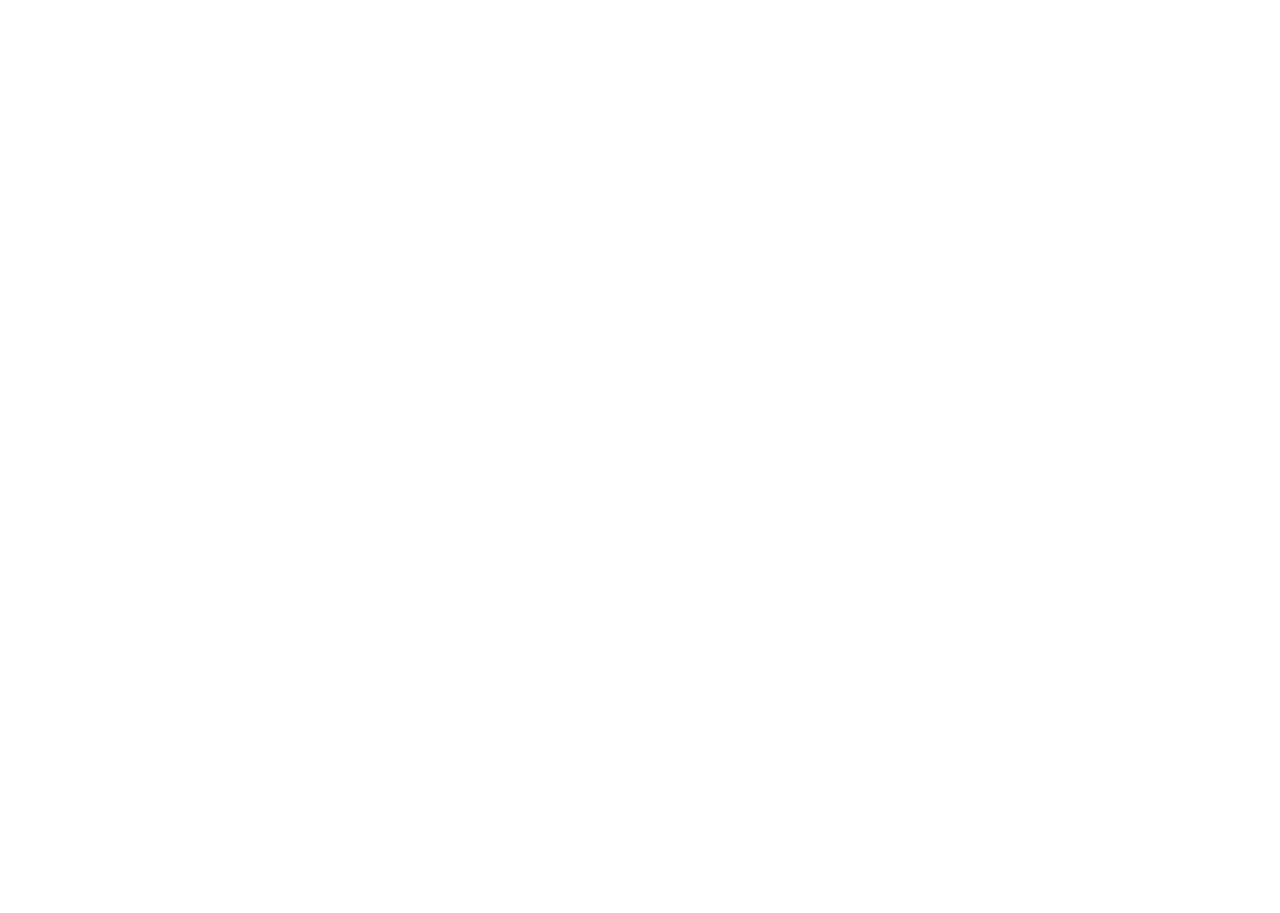
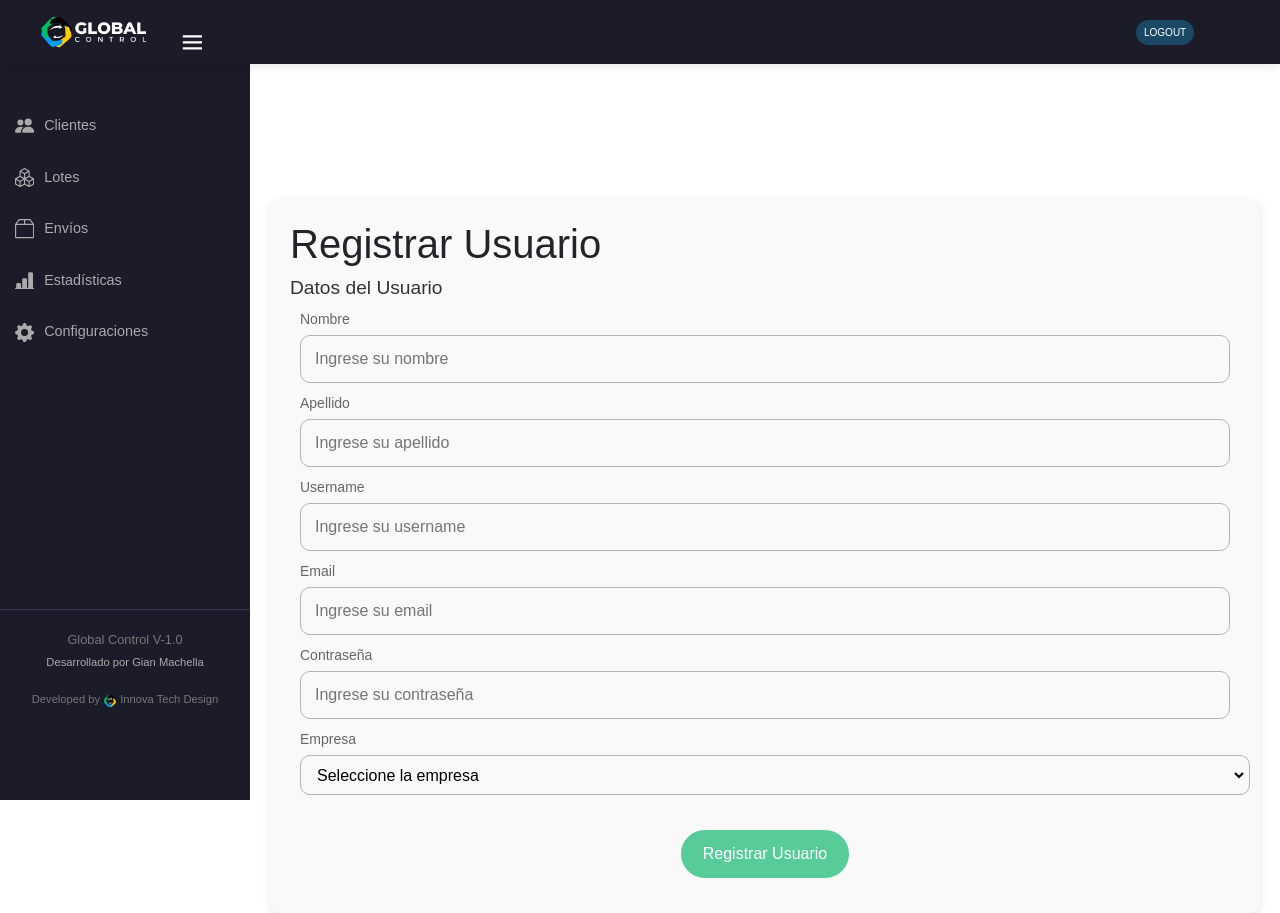
Before and after one commit to gianmachella/FE-m-cargo-system, a React (Create React App) app in the folder frontend/: page /register-user in a window 1280 px wide. Before the commit this address had no page. Before the commit the page ends 800 px from the top, so only its background shows below. Built offline with nearby package versions, Linux system fonts and the light colour scheme; sample sign-in values are in the browser's storage.

Commit message:
create user

```diff
--- a/frontend/src/App.js
+++ b/frontend/src/App.js
@@ -5,6 +5,7 @@
 import CreateBatch from "./components/batches/CreateBatch";
 import CreateClient from "./components/clients/CreateClient";
 import CreateShipment from "./components/shipments/CreateShipment";
+import CreateUser from "./components/auth/createUser/CreateUser";
 import Dashboard from "./pages/Dashboard";
 import { LanguageProvider } from "./contexts/Language.context";
 import ListBatches from "./components/batches/ListBatches";
@@ -23,6 +24,14 @@
           <Routes>
             <Route path="/login" element={<Login />} />
             <Route element={<PrivateRoute />}>
+              <Route
+                path="/register-user"
+                element={
+                  <MainLayout>
+                    <CreateUser />
+                  </MainLayout>
+                }
+              />
               <Route
                 path="/"
                 element={
--- a/frontend/src/components/auth/Login.jsx
+++ b/frontend/src/components/auth/Login.jsx
@@ -4,8 +4,12 @@
 import React, { useContext, useEffect, useState } from "react";
 
 import { AuthContext } from "../../contexts/AuthContext";
+import ButtonComponent from "../button/Button";
+import Input from "../inputs/InputComponent";
 import Logo from "../../images/logos/logo.png";
+import Select from "../select/SelectComponent";
 import Swal from "sweetalert2";
+import { companyOptions } from "../../utilities/options";
 import { useNavigate } from "react-router-dom";
 
 const Login = () => {
@@ -22,12 +26,11 @@
   const navigate = useNavigate();
 
   useEffect(() => {
-    // Redirigir si ya hay un token activo
     const token =
       localStorage.getItem("token") || sessionStorage.getItem("token");
     if (token) {
       login(token);
-      navigate("/"); // Redirige al dashboard u otra ruta segura
+      navigate("/");
     }
   }, [login, navigate]);
 
@@ -47,16 +50,15 @@
       if (response.ok) {
         const token = data.token;
 
-        // Guardar token en el almacenamiento correcto según la opción "remember me"
         if (rememberMe) {
           localStorage.setItem("token", token);
-          localStorage.setItem("rememberMe", "true"); // Guardar preferencia
+          localStorage.setItem("rememberMe", "true");
         } else {
           sessionStorage.setItem("token", token);
           localStorage.setItem("rememberMe", "false");
         }
 
-        login(token); // Actualiza el contexto de autenticación
+        login(token);
 
         Swal.fire({
           icon: "success",
@@ -95,21 +97,25 @@
         </div>
         <form onSubmit={handleSubmit} className="login-form">
           <div className="input-group">
-            <input
-              type="email"
+            <Input
+              inputType="email"
               placeholder="Email"
               value={email}
+              inputText={email}
               onChange={(e) => setEmail(e.target.value)}
               required
+              width="100%"
             />
           </div>
 
           <div className="input-group password-group">
-            <input
-              type={showPassword ? "text" : "password"}
+            <Input
+              inputType={showPassword ? "text" : "password"}
               placeholder="Password"
               value={password}
+              inputText={password}
               onChange={(e) => setPassword(e.target.value)}
+              width="100%"
               required
             />
             <span className="toggle-password" onClick={toggleShowPassword}>
@@ -118,20 +124,20 @@
           </div>
 
           <div className="input-group">
-            <select
+            <Select
               value={company}
+              placeholder="Selecciona una compania"
+              inputText={company}
               onChange={(e) => setCompany(e.target.value)}
+              options={companyOptions}
               required
-            >
-              <option value="">Selecciona una Compañía</option>
-              <option value="company1">Global Cargo</option>
-            </select>
+            />
           </div>
 
-          <div className="input-group">
-            <button className="login-button" type="submit" disabled={loading}>
+          <div className="button-login-area">
+            <ButtonComponent text="Login" size="medium" color="#57cc99">
               {loading ? "Logging in..." : "Login"}
-            </button>
+            </ButtonComponent>
           </div>
         </form>
       </div>
--- /dev/null
+++ b/frontend/src/components/auth/createUser/CreateUser.jsx
@@ -0,0 +1,151 @@
+import { FormContainer, FormSection } from "../../form/Form";
+import React, { useState } from "react";
+
+import Button from "../../button/Button";
+import Input from "../../inputs/InputComponent";
+import Select from "../../select/SelectComponent";
+import Swal from "sweetalert2";
+import { companyOptions } from "../../../utilities/options";
+
+const CreateUser = () => {
+  const [firstName, setFirstName] = useState("");
+  const [lastName, setLastName] = useState("");
+  const [userName, setUserName] = useState("");
+  const [email, setEmail] = useState("");
+  const [password, setPassword] = useState("");
+  const [company, setCompany] = useState("");
+  const [loading, setLoading] = useState(false);
+
+  const handleSubmit = async (e) => {
+    e.preventDefault();
+
+    console.log("🚀 handleSubmit se ejecutó");
+
+    if (
+      !firstName ||
+      !lastName ||
+      !userName ||
+      !email ||
+      !password ||
+      !company
+    ) {
+      Swal.fire("Error", "Todos los campos son obligatorios", "error");
+      return;
+    }
+
+    const userData = {
+      firstName,
+      lastName,
+      userName,
+      email,
+      password,
+      company,
+      createdBy: 1,
+      updatedBy: 1,
+    };
+
+    console.log("📤 Enviando datos:", userData);
+
+    setLoading(true);
+
+    try {
+      const response = await fetch("http://localhost:5000/api/auth/register", {
+        method: "POST",
+        headers: {
+          "Content-Type": "application/json",
+        },
+        body: JSON.stringify(userData),
+      });
+
+      console.log("📡 Respuesta recibida:", response);
+
+      const data = await response.json();
+
+      if (response.ok) {
+        Swal.fire("Éxito", "Usuario creado correctamente", "success");
+        setFirstName("");
+        setLastName("");
+        setUserName("");
+        setEmail("");
+        setPassword("");
+        setCompany("");
+      } else {
+        Swal.fire(
+          "Error",
+          data.message || "No se pudo registrar el usuario",
+          "error"
+        );
+      }
+    } catch (error) {
+      console.error("❌ Error en la solicitud:", error);
+      Swal.fire("Error", "Error de conexión con el servidor", "error");
+    } finally {
+      setLoading(false);
+    }
+  };
+
+  return (
+    <FormContainer>
+      <h1>Registrar Usuario</h1>
+      <form onSubmit={handleSubmit}>
+        <FormSection title="Datos del Usuario">
+          <Input
+            label="Nombre"
+            placeholder="Ingrese su nombre"
+            value={firstName}
+            inputText={firstName}
+            onChange={(e) => setFirstName(e.target.value)}
+          />
+          <Input
+            label="Apellido"
+            placeholder="Ingrese su apellido"
+            value={lastName}
+            inputText={lastName}
+            onChange={(e) => setLastName(e.target.value)}
+          />
+          <Input
+            label="Username"
+            placeholder="Ingrese su username"
+            value={userName}
+            inputText={userName}
+            onChange={(e) => setUserName(e.target.value)}
+          />
+          <Input
+            label="Email"
+            placeholder="Ingrese su email"
+            value={email}
+            inputText={email}
+            onChange={(e) => setEmail(e.target.value)}
+            type="email"
+          />
+          <Input
+            label="Contraseña"
+            placeholder="Ingrese su contraseña"
+            value={password}
+            inputText={password}
+            onChange={(e) => setPassword(e.target.value)}
+            type="password"
+          />
+          <Select
+            label="Empresa"
+            placeholder="Seleccione la empresa"
+            value={company}
+            inputText={company}
+            onChange={(e) => setCompany(e.target.value)}
+            options={companyOptions}
+          />
+        </FormSection>
+        <div className="button-save">
+          <Button
+            text={loading ? "Registrando..." : "Registrar Usuario"}
+            size="medium"
+            color="#57cc99"
+            type="submit"
+          />
+        </div>
+      </form>
+    </FormContainer>
+  );
+};
+
+export default CreateUser;
--- a/frontend/src/components/clients/CreateClient.jsx
+++ b/frontend/src/components/clients/CreateClient.jsx
@@ -3,12 +3,12 @@
 import { BsFillPencilFill, BsX } from "react-icons/bs";
 import { FormContainer, FormSection } from "../form/Form";
 import React, { useEffect, useState } from "react";
-import { countryOptions, shipmentTypeOptions } from "../../utilities/options";
 
 import Button from "../button/Button";
 import Input from "../inputs/InputComponent";
 import Select from "../select/SelectComponent";
 import Swal from "sweetalert2";
+import { countryOptions } from "../../utilities/options";
 import { use } from "react";
 
 const CreateClient = (props) => {
--- a/frontend/src/components/common/SideMenu.jsx
+++ b/frontend/src/components/common/SideMenu.jsx
@@ -57,7 +57,7 @@
           <Link className="text-item-menu" to="/clientes/crear">
             <li className="item-menu-sidebar">
               <BsPeopleFill className="icon-menu" />
-              {!collapsedMenu && key?.admin_sidemenu_item_create_user}
+              {!collapsedMenu && key?.admin_sidemenu_item_create_client}
             </li>
           </Link>
           <Link className="text-item-menu" to="/clientes">
@@ -120,10 +120,25 @@
           <BsBarChartLineFill className="icon-menu" />
           {!collapsedMenu && key?.admin_sidemenu_item_statistics}
         </li>
-        <li className="item-menu-sidebar">
+        <li
+          className="item-menu-sidebar"
+          onClick={() => handleShowMenu("settings")}
+        >
           <BsFillGearFill className="icon-menu" />
           {!collapsedMenu && key?.admin_sidemenu_item_settings}
         </li>
+        <ul
+          className={`submenu${
+            activeMenu === "settings" ? " submenu-active" : ""
+          }`}
+        >
+          <Link className="text-item-menu" to="/register-user">
+            <li className="item-menu-sidebar">
+              <BsBox2 className="icon-menu" />
+              {!collapsedMenu && key?.admin_sidemenu_item_create_user}
+            </li>
+          </Link>
+        </ul>
       </ul>
 
       {/* Pie de página */}
--- a/frontend/src/components/inputs/InputComponent.jsx
+++ b/frontend/src/components/inputs/InputComponent.jsx
@@ -22,6 +22,7 @@
   disabled = false,
   height = "auto",
   width = "auto",
+  required,
 }) => {
   const [inputValue, setInputValue] = useState(inputText);
   const [valid, setValid] = useState(isValid);
@@ -65,6 +66,7 @@
           name={name}
           disabled={disabled}
           style={{ height: "100%" }}
+          required={required}
         />
         {trailingIcon && <span className="input-icon">{trailingIcon}</span>}
       </div>
--- a/frontend/src/contexts/Language.context.js
+++ b/frontend/src/contexts/Language.context.js
@@ -17,7 +17,8 @@
     admin_sidemenu_item_create_shipment: "Crear Envío",
     admin_sidemenu_item_consult_shipment: "Consultar Envío",
     admin_sidemenu_item_users: "Clientes",
-    admin_sidemenu_item_create_user: "Crear Cliente",
+    admin_sidemenu_item_create_client: "Crear Cliente",
+    admin_sidemenu_item_create_user: "Crear Usuario",
     admin_sidemenu_item_update_user: "Actualizar Cliente",
     admin_sidemenu_item_statistics: "Estadísticas",
     admin_sidemenu_item_settings: "Configuraciones",
--- a/frontend/src/utilities/keysTranslator.js
+++ b/frontend/src/utilities/keysTranslator.js
@@ -7,7 +7,7 @@
   admin_sidemenu_item_create_shipment: "Create Shipment",
   admin_sidemenu_item_consult_shipment: "Consult Shipment",
   admin_sidemenu_item_users: "Users",
-  admin_sidemenu_item_create_user: "Create User",
+  admin_sidemenu_item_create_client: "Create Client",
   admin_sidemenu_item_update_user: "Update User",
   admin_sidemenu_item_statistics: "Statistics",
   admin_sidemenu_item_settings: "Settings",
@@ -49,6 +49,7 @@
   admin_text_update: "Update ",
   admin_text_update_volume: "Volume",
   admin_text_update_boxes: "Boxes",
+  admin_sidemenu_item_create_user: "User Create",
 };
 
 const es = {
@@ -59,7 +60,7 @@
   admin_sidemenu_item_create_shipment: "Crear Envio",
   admin_sidemenu_item_consult_shipment: "Consultar Envio",
   admin_sidemenu_item_users: "Usuarios",
-  admin_sidemenu_item_create_user: "Crear Usuario",
+  admin_sidemenu_item_create_client: "Crear Cliente",
   admin_sidemenu_item_update_user: "Actualizar Usuario",
   admin_sidemenu_item_statistics: "Estadisticas",
   admin_sidemenu_item_settings: "Configuraciones",
@@ -103,6 +104,7 @@
   admin_text_update: "Actualizar ",
   admin_text_update_volume: "Volumen",
   admin_text_update_boxes: "Cajas",
+  admin_sidemenu_item_create_user: "Crear Usuario",
 };
 
 export { en, es };
--- a/frontend/src/utilities/options.js
+++ b/frontend/src/utilities/options.js
@@ -90,3 +90,7 @@
   { label: "Uruguay", value: "Uruguay" },
   { label: "Venezuela", value: "Venezuela" },
 ];
+
+export const companyOptions = [
+  { label: "Global Cargo", value: "global-cargo" },
+];
```
Also changed, not shown: frontend/src/components/auth/Login.css (+8 -1 lines), frontend/src/contexts/AuthContext.js (+9 -10 lines).
